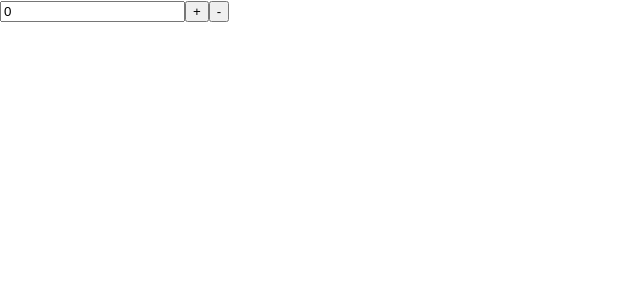
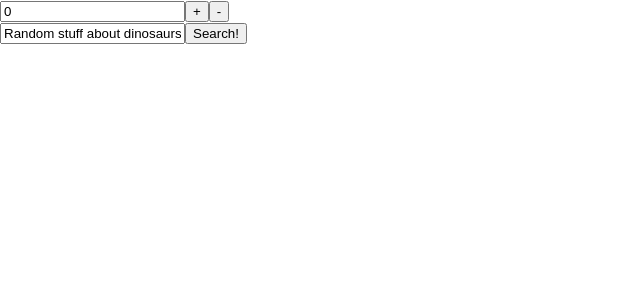
Before and after one commit to Neverbalnost/react_training_course_2024, a React (Create React App) app: page / in a window 1280 px wide. Shown: the top 300 px of the page, without its empty margins (0-640 px from the left). Built offline with nearby package versions, Linux system fonts and the light colour scheme.

Commit message:
Create search component

```diff
--- a/src/App.js
+++ b/src/App.js
@@ -1,11 +1,13 @@
 import './App.css';
 import Counter from './components/counterComponent';
+import SearchForm from './components/searchForm';
 
 function App() {
   return (
     <div id='root'>
       <div className='counter'>
         <Counter value={0}></Counter>
+        <SearchForm value={'Random stuff about dinosaurs'} callback={(prompt) => alert(`WOOOOAAAAA!!! You were looking for "${prompt}"! Impressive!`)}></SearchForm>
       </div>
     </div>
   );
--- /dev/null
+++ b/src/components/searchForm.js
@@ -0,0 +1,16 @@
+import React, {useState} from "react";
+export default function SearchForm(props) {
+    const [searchPrompt, setSearchPrompt] = useState(props.value);
+
+    return (
+        <div className='search'>
+            <input className='search__input' value={searchPrompt} onKeyUp={(e) => {
+                if (e.code === 'Enter') {
+                    props.callback(searchPrompt);
+                }
+            }} onChange={e => setSearchPrompt(e.target.value)}></input>
+            <button className='search__button' onClick={() => props.callback(searchPrompt)}>Search!</button>
+        </div>
+    )
+
+}
```
